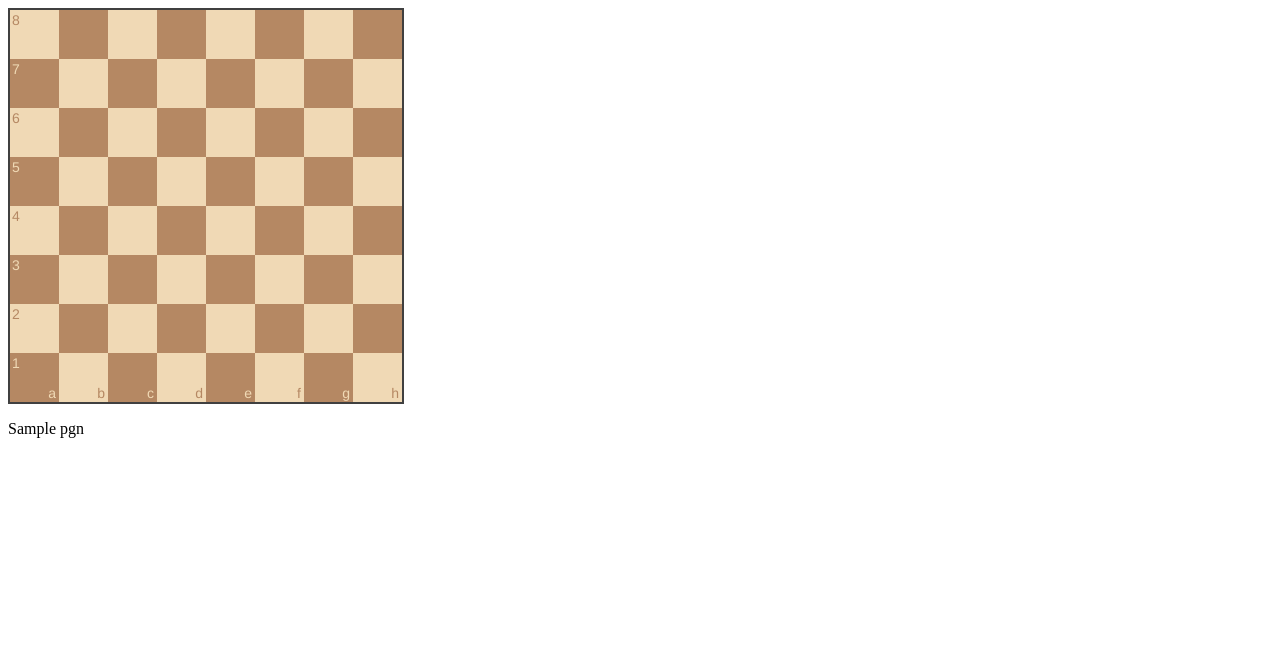
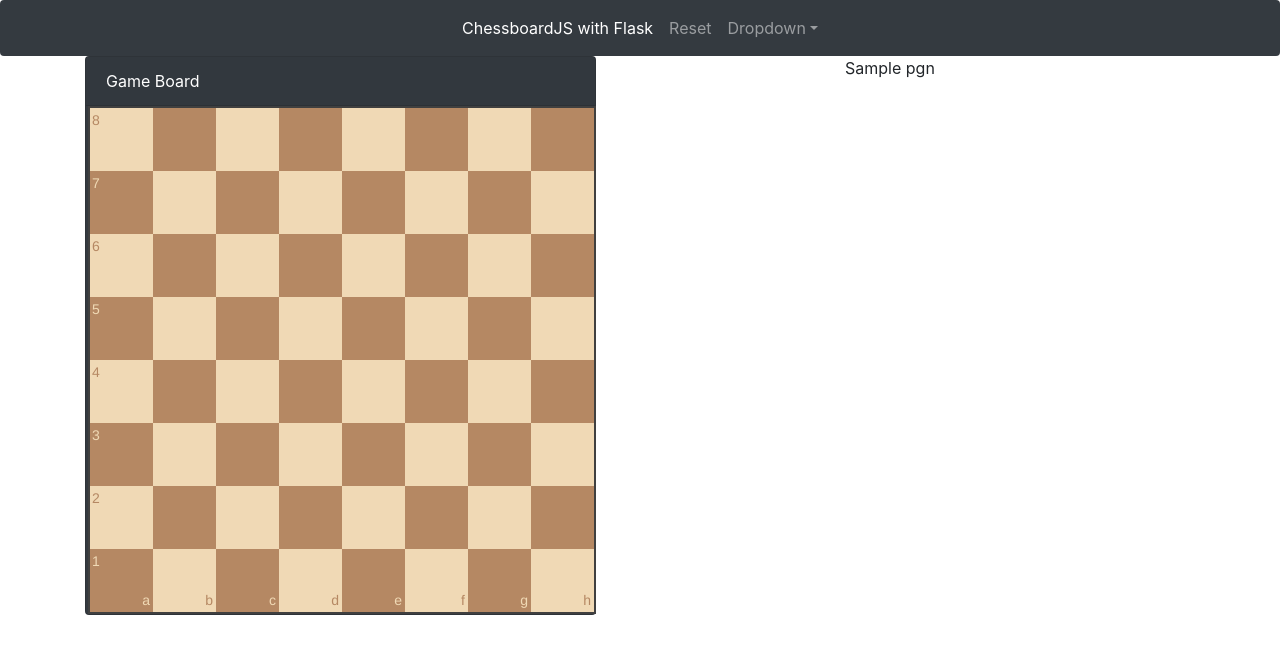
Before and after one commit to omega-coder/flask-chess-platform, a Flask app: template templates/index.html in a window 1280 px wide. Shown: the top 654 px of the page. Run offline with Flask 2, Linux system fonts and the light colour scheme; the template is opened without the code that fills it: most values are stand-ins (such as "Sample title", 1, 10 or a date in 2020).

Commit message:
Adds UI for chessboard and PGN repr. using bootstrap

```diff
--- a/app.py
+++ b/app.py
@@ -160,8 +160,6 @@ def run_game():
     def index():
         global board
         return render_template('index.html', fen=board.board_fen(), pgn=str(board_to_game(board).mainline_moves()))
-        #ret_page = open('index.html').read()
-        #return ret_page.replace('start', board.board_fen())
 
 
     @app.route('/move')
--- a/templates/index.html
+++ b/templates/index.html
@@ -4,16 +4,64 @@
     <meta charset="UTF-8">
     <title>Chessboard JS</title>
     <!-- CSS file -->
+    <link rel="stylesheet" href="static/css/bootstrap.min.css">
     <link rel="stylesheet" href="static/css/chessboard-0.3.0.min.css">
-    <!-- Javascript files -->
-    <script src="static/js/jquery.min.js"></script>
-    <script src="static/js/chessboard-0.3.0.min.js"></script>
+    <style>
+        .card-body {
+            padding: 0 !important;
+            padding-left: 2px !important;
+        }
+    </style>
+
 </head>
 <body>
-    <div id="board" style='width: 400px'></div>
 
-    <p id="pgn">{{ pgn }}</p>
 
+
+    <nav class="navbar navbar-expand-lg navbar-dark bg-dark rounded">
+        <button class="navbar-toggler" type="button" data-toggle="collapse" data-target="#navbarsExample10" aria-controls="navbarsExample10" aria-expanded="false" aria-label="Toggle navigation">
+          <span class="navbar-toggler-icon"></span>
+        </button>
+
+        <div class="collapse navbar-collapse justify-content-md-center" id="navbarsExample10">
+          <ul class="navbar-nav">
+            <li class="nav-item active">
+              <a class="nav-link" href="#">ChessboardJS with Flask<span class="sr-only">(current)</span></a>
+            </li>
+            <li class="nav-item">
+                <a class="nav-link" href="{{ url_for('reset') }}">Reset</a>
+            </li>
+            <li class="nav-item dropdown">
+              <a class="nav-link dropdown-toggle" href="https://omega-coder.me" id="dropdown10" data-toggle="dropdown" aria-haspopup="true" aria-expanded="false">Dropdown</a>
+              <div class="dropdown-menu" aria-labelledby="dropdown10">
+                <a class="dropdown-item" href="#">Action</a>
+                <a class="dropdown-item" href="#">Another action</a>
+                <a class="dropdown-item" href="#">Something else here</a>
+              </div>
+            </li>
+          </ul>
+        </div>
+      </nav>
+
+		<div class="container">
+        <div class="row">
+            <div class="col-md-8">
+			<div class="card text-white bg-dark mb-3" style="width: 70%;">
+				<div class="card-header">Game Board</div>
+				<div class="card-body">
+				<div id="board"></div>
+			</div>
+			</div>
+            </div>
+            <div class="col-md-4">
+                <p id="pgn">{{ pgn }}</p>
+            </div>
+        </div>
+    </div>
+
+    <script src="static/js/jquery.min.js"></script>
+    <script src="static/js/chessboard-0.3.0.min.js" ></script>
+    <script src="static/js/bootstrap.min.js"></script>
     <script type='text/javascript'>
     var board = ChessBoard('board', {
         position: '{{ fen }}',
@@ -30,14 +78,10 @@
 
   $.get('/move', {'move': move}, function(data) {
     console.log(data);
-    //var json_data = $.parseJSON(data);
-    //console.log(data);
-    //console.log(json_data.pgn);
       document.querySelector("#pgn").innerText = data.pgn;
       board.position(data.fen);
     });
   };
-
-    </script>
+</script>
 </body>
 </html>
```
